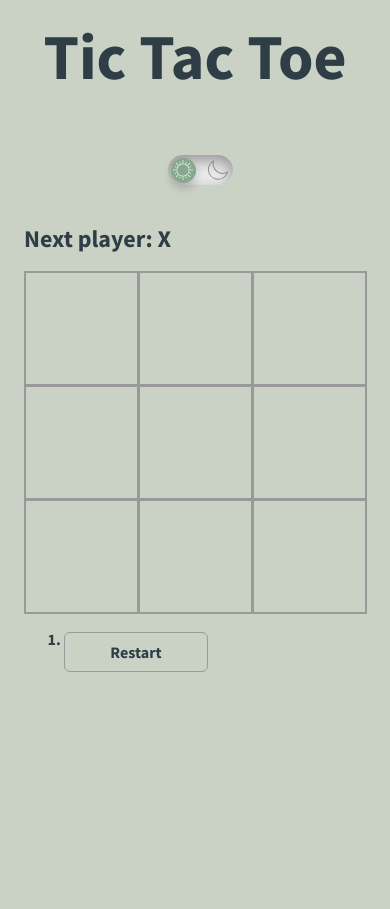
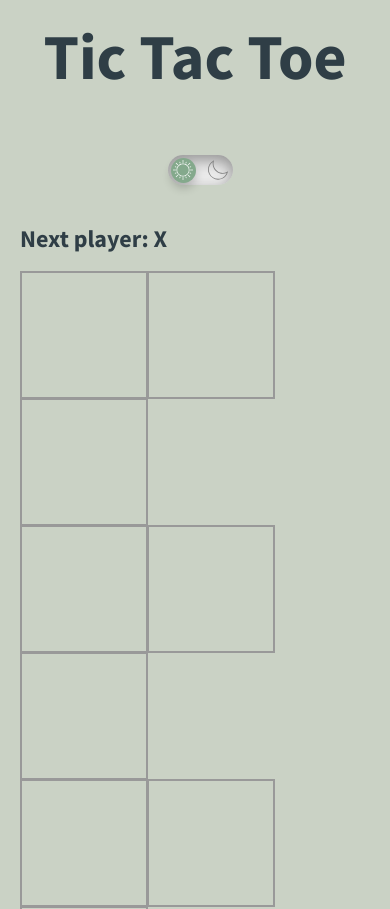
Before and after one commit to beajt/tictactoe, a React (Create React App) app: page / in a window 390 px wide. Shown: the top 909 px of the page. Before the commit the page ends 844 px from the top, so only its background shows below. Built offline with nearby package versions, Linux system fonts and the light colour scheme.

Commit message:
media queries with rem

```diff
--- a/src/App.css
+++ b/src/App.css
@@ -263,10 +263,10 @@ ul {
   color: var(--font_color);
   border: 2px solid #999;
   float: left;
-  font-size: 90px;
+  font-size: 6rem;
   font-weight: bold;
-  height: 150px;
-  width: 150px;
+  height: 10rem;
+  width: 10rem;
   margin-right: -1px;
   margin-top: -1px;
 }
@@ -346,7 +346,7 @@ ul {
 
 /* MEDIA QUERIES */
 
-@media (max-width: 700px) {
+@media (max-width: 720px) {
   .game {
     flex-direction: column;
   }
@@ -360,9 +360,9 @@ ul {
     font-size: 1.5rem;
   }
   .square {
-    font-size: 70px;
-    height: 115px;
-    width: 115px;
+    font-size: 6rem;
+    height: 8rem;
+    width: 8rem;
   }
 }
 
@@ -371,9 +371,9 @@ ul {
     font-size: 3.5rem;
   }
   .square {
-    font-size: 50px;
-    height: 90px;
-    width: 90px;
+    font-size: 4rem;
+    height: 6rem;
+    width: 6rem;
   }
 }
 
@@ -382,8 +382,8 @@ ul {
     font-size: 2.75rem;
   }
   .square {
-    font-size: 30px;
-    height: 70px;
-    width: 70px;
+    font-size: 3.5rem;
+    height: 5rem;
+    width: 5rem;
   }
 }
```
